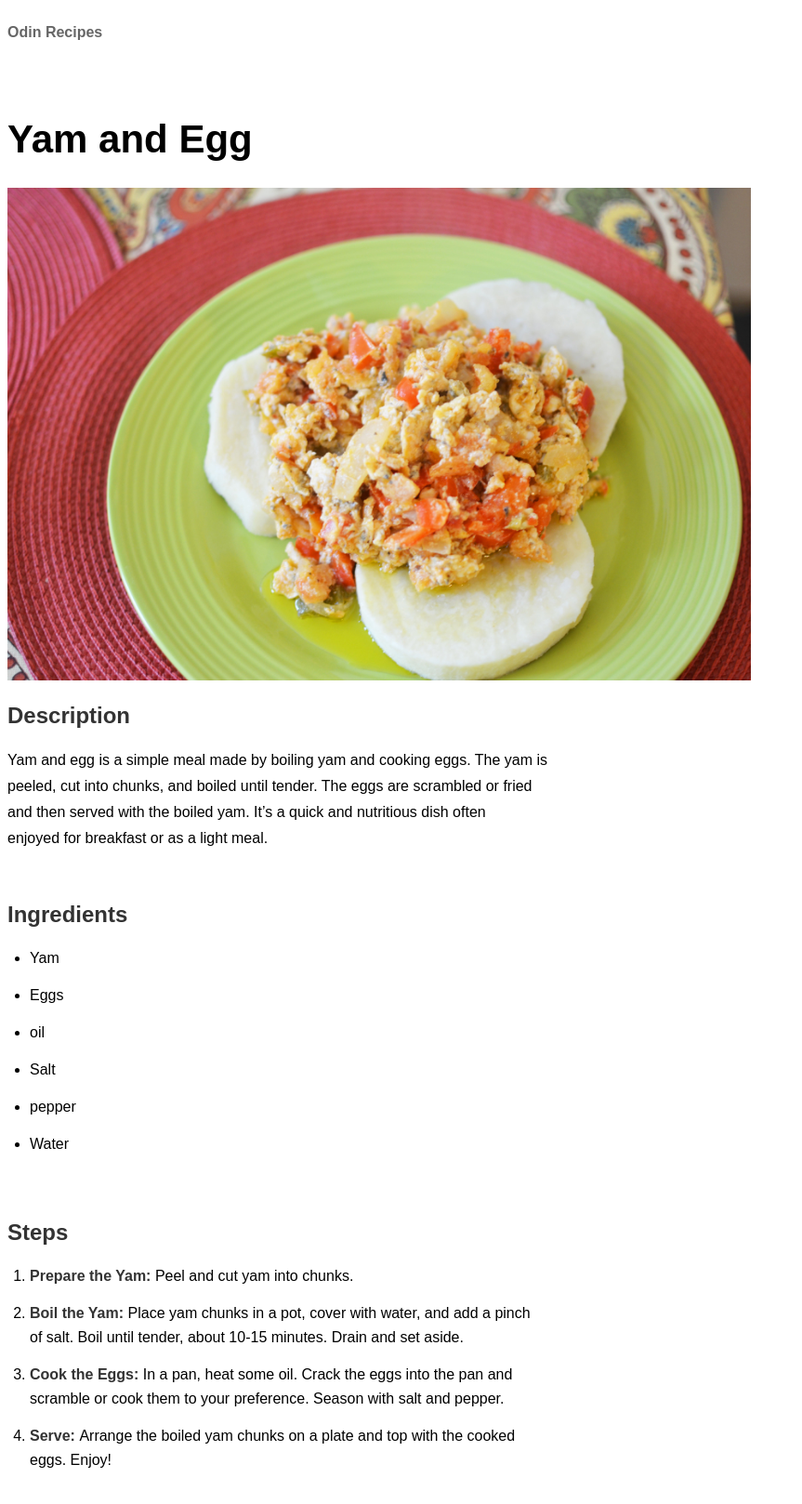
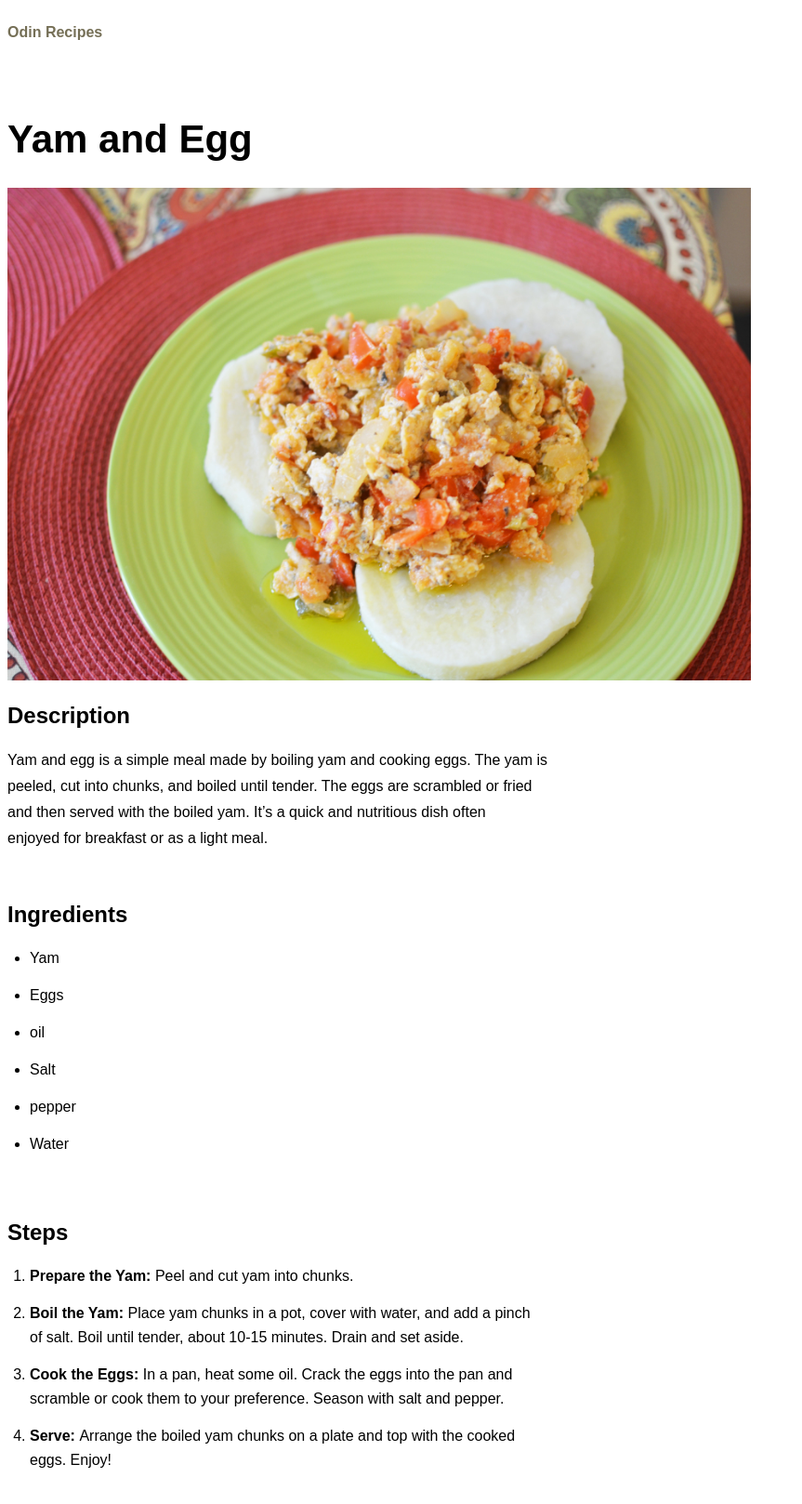
Before and after one commit to Fad-kun/odin-recipes, a plain HTML site: page recipes/yamegg.html in a window 1280 px wide. Shown: the whole page at 93% size, without its empty margins (0-863 px from the left). Drawn offline with Linux system fonts and the light colour scheme.

Commit message:
Change colour of bold texts

```diff
--- a/style.css
+++ b/style.css
@@ -3,7 +3,7 @@ body {
 }
 
 h2 {
-  color: #333333;
+  color: #000000;
 }
 
 h1 {
@@ -14,7 +14,7 @@ h1 {
 .Trick2,
 .Trick3 {
   font-weight: 900;
-  color: #333333;
+  color: #000000;
 }
 
 ul,
@@ -34,7 +34,7 @@ p {
 .idle1 {
   font-size: 16px;
   font-family: Arial, Helvetica, sans-serif;
-  color: #666666;
+  color: #756f56;
   font-weight: 600;
   text-decoration: none;
 }
@@ -42,7 +42,7 @@ p {
 #idle2 {
   font-size: 16px;
   font-family: Arial, Helvetica, sans-serif;
-  color: #666666;
+  color: #756f56;
   font-weight: 600;
 }
 
```
